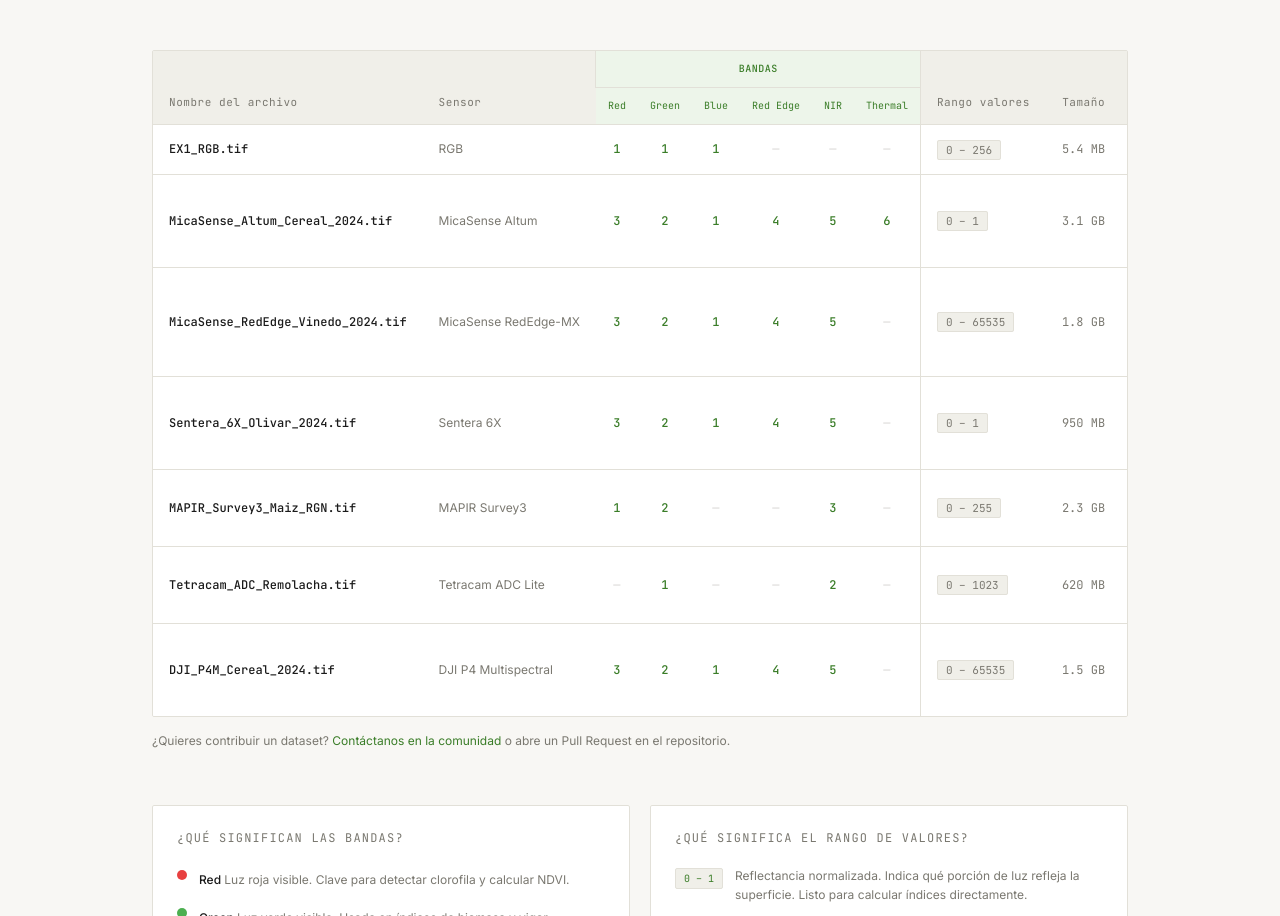
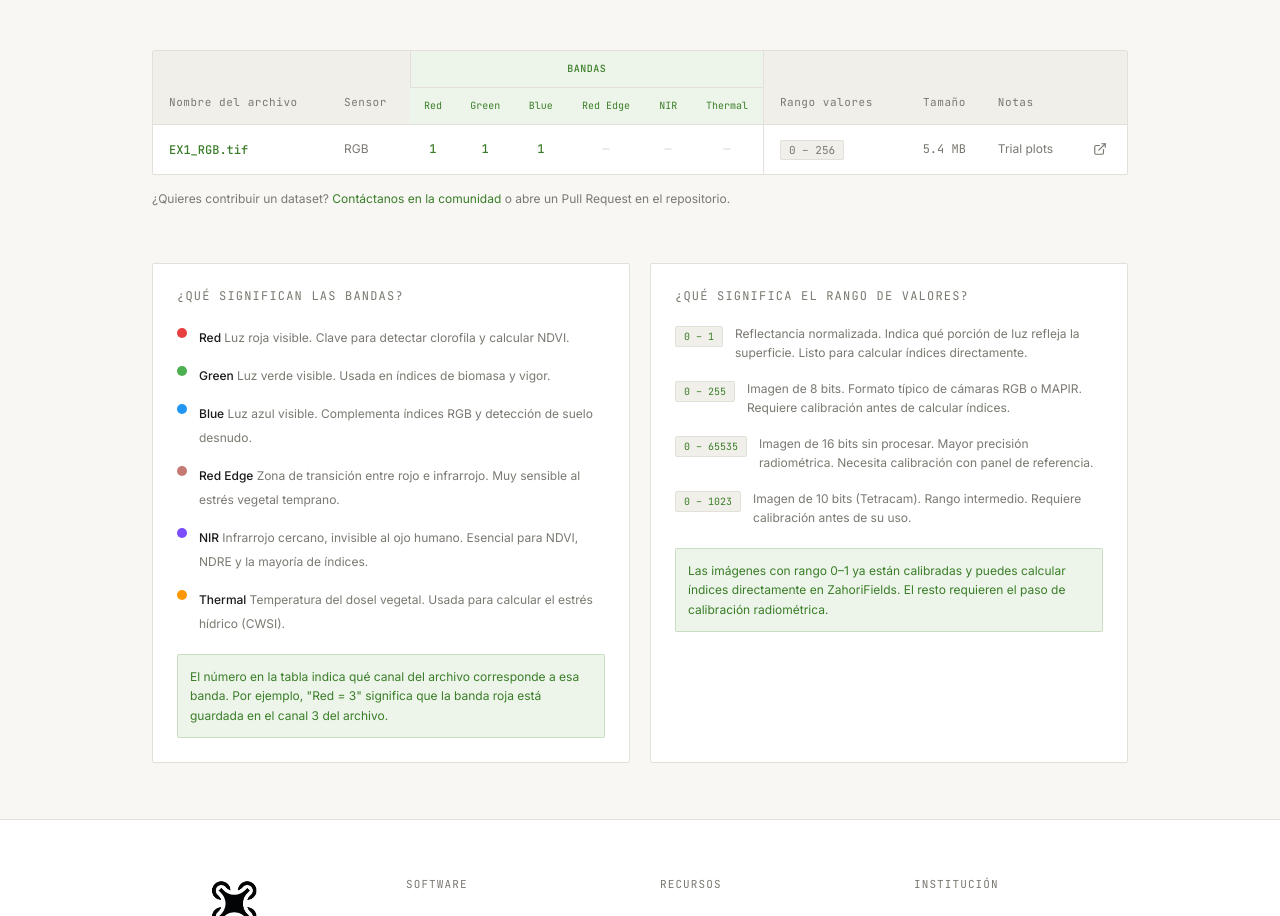
Before and after one commit to vacashot/zahorifields-web, a React (Vite) app: page /datasets in a window 1280 px wide. Shown: the part 340-1256 px from the top of the page. Built offline with nearby package versions, Linux system fonts and the light colour scheme.

Commit message:
Dataset table: filename as download link, custom favicon cursor, remove fake rows

```diff
--- a/src/pages/Datasets.jsx
+++ b/src/pages/Datasets.jsx
@@ -9,60 +9,6 @@
     size: '5.4 MB',
     notes: 'Trial plots',
     url: 'https://github.com/vacashot/zahorifields-web/releases/download/v1.1-datasets/EX1_RGB.tif',
-  },
-  {
-    name: 'MicaSense_Altum_Cereal_2024.tif',
-    sensor: 'MicaSense Altum',
-    bands: { red: 3, green: 2, blue: 1, redEdge: 4, nir: 5, thermal: 6 },
-    range: '0 – 1',
-    size: '3.1 GB',
-    notes: 'Reflectancia normalizada. Referencia para CWSI.',
-    url: '#',
-  },
-  {
-    name: 'MicaSense_RedEdge_Vinedo_2024.tif',
-    sensor: 'MicaSense RedEdge-MX',
-    bands: { red: 3, green: 2, blue: 1, redEdge: 4, nir: 5, thermal: null },
-    range: '0 – 65535',
-    size: '1.8 GB',
-    notes: '16-bit sin calibrar. Viñedo en estado vegetativo.',
-    url: '#',
-  },
-  {
-    name: 'Sentera_6X_Olivar_2024.tif',
-    sensor: 'Sentera 6X',
-    bands: { red: 3, green: 2, blue: 1, redEdge: 4, nir: 5, thermal: null },
-    range: '0 – 1',
-    size: '950 MB',
-    notes: 'Calibrada con panel. GCP incluidos.',
-    url: '#',
-  },
-  {
-    name: 'MAPIR_Survey3_Maiz_RGN.tif',
-    sensor: 'MAPIR Survey3',
-    bands: { red: 1, green: 2, blue: null, redEdge: null, nir: 3, thermal: null },
-    range: '0 – 255',
-    size: '2.3 GB',
-    notes: '8-bit RGN. Floración. Útil para EBI.',
-    url: '#',
-  },
-  {
-    name: 'Tetracam_ADC_Remolacha.tif',
-    sensor: 'Tetracam ADC Lite',
-    bands: { red: null, green: 1, blue: null, redEdge: null, nir: 2, thermal: null },
-    range: '0 – 1023',
-    size: '620 MB',
-    notes: '10-bit. Para pruebas de NDVI y SAVI.',
-    url: '#',
-  },
-  {
-    name: 'DJI_P4M_Cereal_2024.tif',
-    sensor: 'DJI P4 Multispectral',
-    bands: { red: 3, green: 2, blue: 1, redEdge: 4, nir: 5, thermal: null },
-    range: '0 – 65535',
-    size: '1.5 GB',
-    notes: 'Incluye panel de calibración. Cebada.',
-    url: '#',
   },
 ]
 
@@ -126,7 +72,16 @@
             <tbody>
               {datasets.map((d, i) => (
                 <tr key={d.name} className={`hover:bg-surface-2 transition-colors ${i < datasets.length - 1 ? 'border-b border-border' : ''}`}>
-                  <td className="px-4 py-3.5 font-mono text-xs text-text font-medium whitespace-nowrap">{d.name}</td>
+                  <td className="px-4 py-3.5 whitespace-nowrap">
+                    <a
+                      href={d.url}
+                      download
+                      className="font-mono text-xs text-accent hover:underline font-medium"
+                      style={{ cursor: 'url(/favicon.png) 8 8, pointer' }}
+                    >
+                      {d.name}
+                    </a>
+                  </td>
                   <td className="px-4 py-3.5 text-xs text-muted whitespace-nowrap">{d.sensor}</td>
                   <BandCell v={d.bands.red} />
                   <BandCell v={d.bands.green} />
@@ -140,7 +95,12 @@
                   <td className="px-4 py-3.5 text-xs text-muted font-mono text-right whitespace-nowrap">{d.size}</td>
                   <td className="px-4 py-3.5 text-xs text-muted max-w-[160px]">{d.notes}</td>
                   <td className="px-4 py-3.5">
-                    <a href={d.url} onClick={(e) => e.preventDefault()} className="text-muted hover:text-accent transition-colors">
+                    <a
+                      href={d.url}
+                      download
+                      className="text-muted hover:text-accent transition-colors"
+                      style={{ cursor: 'url(/favicon.png) 8 8, pointer' }}
+                    >
                       <ExternalLink className="w-3.5 h-3.5" />
                     </a>
                   </td>
```
